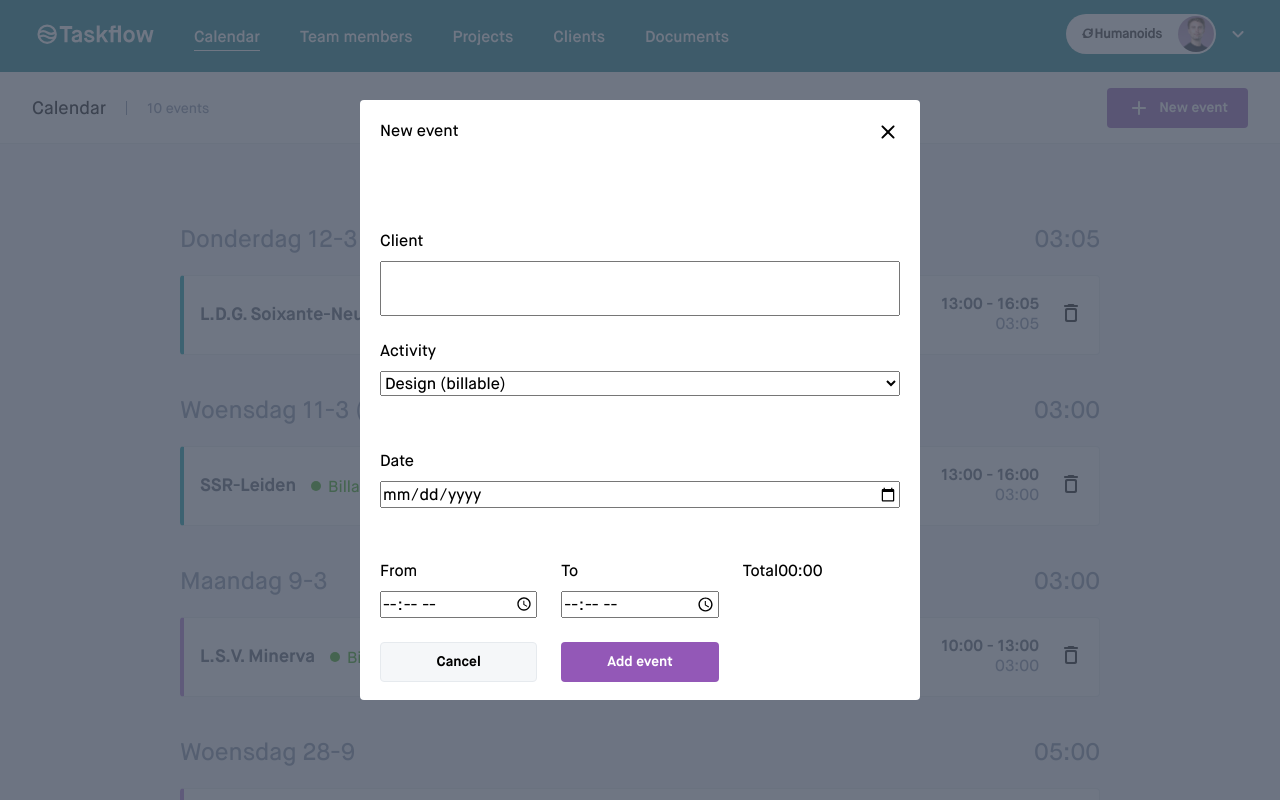
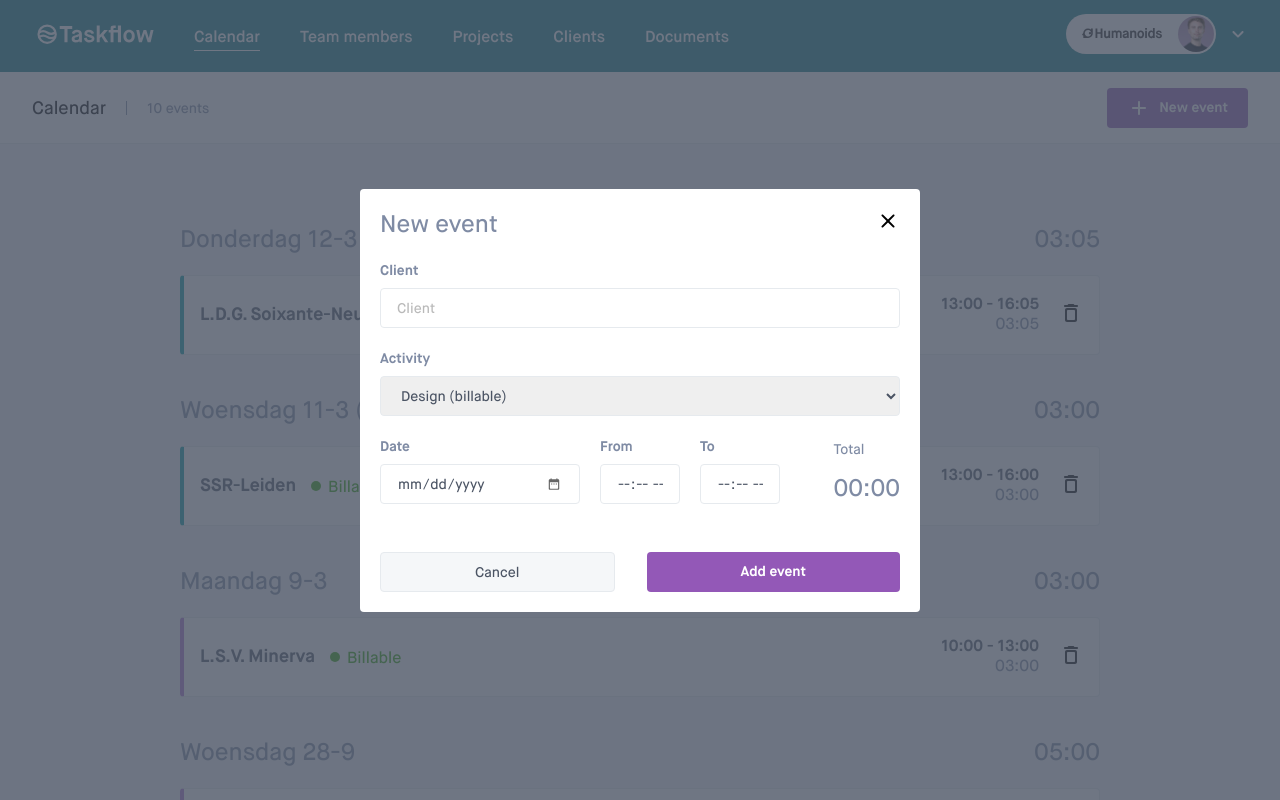
Before and after one commit to humanoidsbv/taskflow-jasper, a Next.js app: page / in a window 1280 px wide. Both pictures are taken after a click on the button "New event". Shown: the top 800 px of the page. Built offline with nearby package versions, Linux system fonts and the light colour scheme.

Commit message:
Styling of TimeEntryForm

```diff
--- a/src/components/modal/Modal.module.css
+++ b/src/components/modal/Modal.module.css
@@ -2,6 +2,10 @@
   height: max-content;
   margin: auto;
   width: max-content;
+}
+
+.timeContainer label {
+  font-size: var(--font-small);
 }
 
 .dialog::backdrop {
--- a/src/components/time-entry-form/TimeEntryForm.module.css
+++ b/src/components/time-entry-form/TimeEntryForm.module.css
@@ -1,23 +1,141 @@
-.container {
-  display: grid;
-  gap: 24px;
-  grid-template-columns: repeat(3, 1fr);
-  grid-template-rows: repeat(4, 1fr);
+.title {
+  font-size: var(--font-medium);
+  font-weight: 500;
+  color: var(--gray-2);
 }
 
-.container label {
+.container {
+  display: flex;
+  flex-direction: column;
+  gap: 24px;
+  height: 100%;
+}
+
+.client {
   display: flex;
   flex-direction: column;
   gap: 10px;
 }
 
-.long {
-  grid-column: 1 / span 3;
+.activity {
+  display: flex;
+  flex-direction: column;
+  gap: 10px;
 }
 
-.long input[type="text"] {
+.date {
   display: flex;
-  padding: 15px;
-  align-items: flex-start;
-  align-self: stretch;
+  flex-direction: column;
+  gap: 10px;
+  width: 100%;
 }
+
+.timeContainer {
+  display: flex;
+  gap: 20px;
+  flex-wrap: wrap;
+}
+
+.from {
+  display: flex;
+  flex-direction: column;
+  gap: 10px;
+  width: 100px;
+}
+
+.inputField {
+  border: 1px solid var(--gray-3);
+  border-radius: 4px;
+  padding: 0 16px;
+  height: 40px;
+  color: var(--gray-1);
+  font-size: var(--font-x-small);
+  opacity: 1;
+}
+
+.inputField::placeholder {
+  opacity: 0.5;
+}
+
+.inputField:hover {
+  border: 1px solid var(--gray-2);
+  color: var(--gray-1);
+}
+
+.inputField:active {
+  border: 1px solid var(--gray-1);
+}
+
+.inputField:disabled {
+  border: 1px solid var(--gray-1);
+  opacity: 0.4;
+  color: var(--gray-1);
+}
+
+.inputField[type="date"]::-webkit-calendar-picker-indicator {
+  background-image: url("/icons/calendar.svg");
+  opacity: 0.6;
+}
+
+.inputField[type="time"]::-webkit-calendar-picker-indicator {
+  display: none;
+}
+
+.labelField {
+  color: var(--gray-2);
+  font-size: var(--font-x-small);
+  font-weight: 700;
+}
+
+.total {
+  font-weight: 500;
+}
+
+.hours {
+  font-size: var(--font-x-large);
+  color: var(--gray-2);
+  font-weight: 500;
+  margin-top: auto;
+}
+
+.totalHours {
+  display: flex;
+  flex-direction: column;
+  margin-left: auto;
+}
+
+.buttons {
+  display: flex;
+  flex-direction: column-reverse;
+  gap: 12px;
+  margin-top: auto;
+}
+
+.cancelButton {
+  color: var(--gray-1);
+  font-weight: 500;
+}
+
+.buttons button {
+  flex-grow: 1;
+}
+
+@media screen and (min-width: 1160px) {
+  .buttons {
+    flex-direction: row;
+    gap: 32px;
+    margin-top: 24px;
+  }
+
+  .title {
+    font-size: var(--font-x-large);
+  }
+
+  .date {
+    max-width: 200px;
+  }
+
+  .from {
+    width: 80px;
+  }
+}
--- a/src/components/time-entry-form/TimeEntryForm.tsx
+++ b/src/components/time-entry-form/TimeEntryForm.tsx
@@ -47,13 +47,19 @@ export const TimeEntryForm = ({ closeModal }: TimeEntryFormProps) => {
       className={styles.container}
     >
       <span className={styles.title}>New event</span>
-      <label className={styles.long}>
-        Client
-        <input name="client" required type="text" />
+      <label className={styles.client}>
+        <span className={styles.labelField}>Client</span>
+        <input
+          className={styles.inputField}
+          name="client"
+          required
+          type="text"
+          placeholder="Client"
+        />
       </label>
-      <label className={styles.long}>
-        Activity
-        <select name="activity" required>
+      <label className={styles.activity}>
+        <span className={styles.labelField}>Activity</span>
+        <select className={styles.inputField} name="activity" required>
           {activityOptions.map((option) => (
             <option key={option.value} value={option.value}>
               {option.placeholder}
@@ -61,26 +67,49 @@ export const TimeEntryForm = ({ closeModal }: TimeEntryFormProps) => {
           ))}
         </select>
       </label>
-      <label className={styles.long}>
-        Date
-        <input name="date" required type="date" />
+      <div className={styles.timeContainer}>
+        <label className={styles.date}>
+          <span className={styles.labelField}>Date</span>
+          <input
+            className={styles.inputField}
+            name="date"
+            required
+            type="date"
+          />
         </label>
-      <label className={styles.short}>
-        From
-        <input name="startDate" required type="time" />
+        <label className={styles.from}>
+          <span className={styles.labelField}>From</span>
+          <input
+            className={styles.inputField}
+            name="startDate"
+            required
+            type="time"
+          />
         </label>
-      <label className={styles.short}>
-        To
-        <input name="stopDate" required type="time" />
+        <label className={styles.from}>
+          <span className={styles.labelField}>To</span>
+          <input
+            className={styles.inputField}
+            name="stopDate"
+            required
+            type="time"
+          />
         </label>
         <div className={styles.totalHours}>
-        <span className={styles.hoursText}>Total</span>
-        <span className={styles.hoursValue}>{totalHours}</span>
+          <span className={`${styles.labelField} ${styles.total}`}>Total</span>
+          <span className={styles.hours}>{totalHours}</span>
         </div>
-      <Button variant="secondary" onClick={closeModal}>
+      </div>
+      <div className={styles.buttons}>
+        <Button
+          className={styles.cancelButton}
+          variant="secondary"
+          onClick={closeModal}
+        >
           Cancel
         </Button>
         <Button type="submit">Add event</Button>
+      </div>
     </Form>
   );
 };
```
Also changed, not shown: public/icons/calendar.svg (added). Lines whose indentation alone changed are shown as unchanged.
